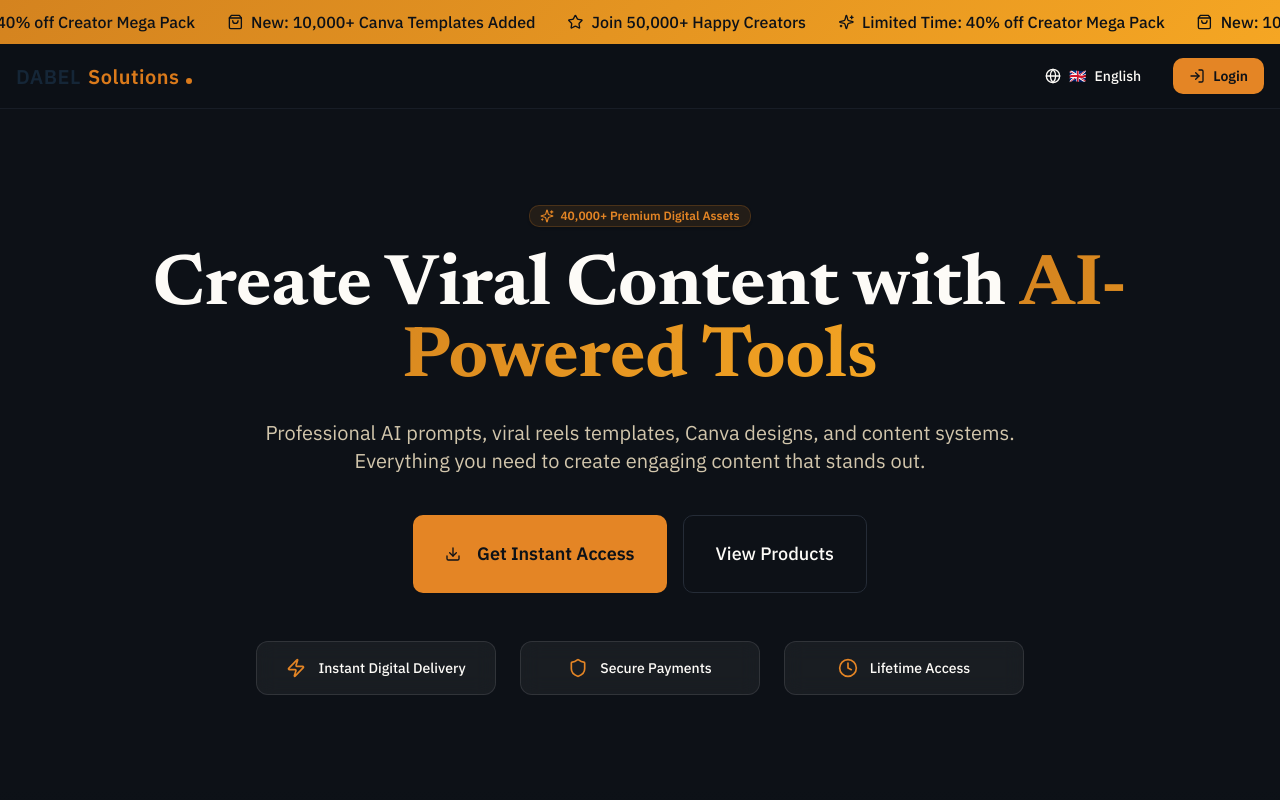
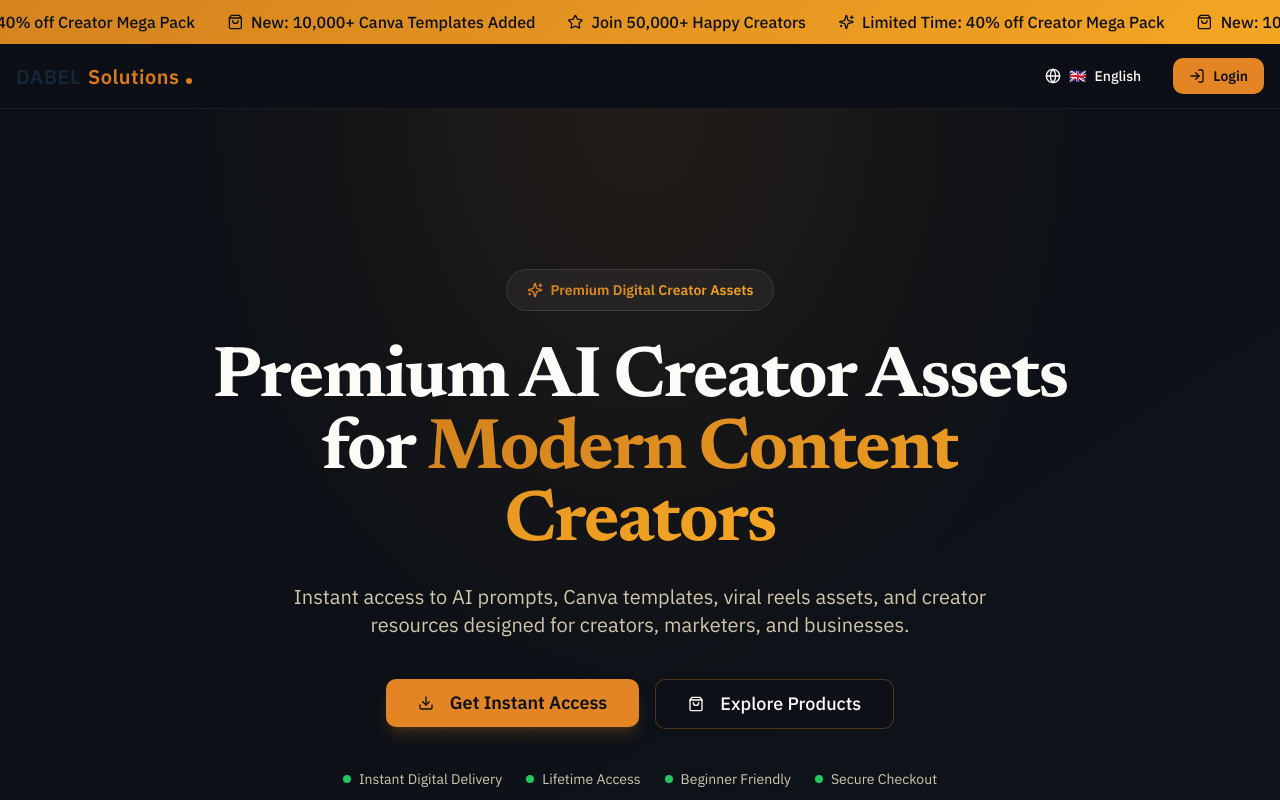
Before and after one commit to Usamaqur12/sg-800e0f93-fb1b-4fa9-9ce5-03e6289fd30c-1778894677, a Next.js app: page / in a window 1280 px wide. Shown: the top 800 px of the page. Built offline with nearby package versions, Linux system fonts and the light colour scheme.

Commit message:
feat(ui): redesign homepage hero section

```diff
--- a/src/pages/index.tsx
+++ b/src/pages/index.tsx
@@ -36,11 +36,44 @@ import {
 } from "lucide-react";
 
 export default function Home() {
+  const products = [
+    {
+      icon: Brain,
+      title: "AI Prompt Packs",
+      description: "Battle-tested prompts for ChatGPT, Claude, and Midjourney to create engaging content instantly"
+    },
+    {
+      icon: Video,
+      title: "Viral Reels Templates",
+      description: "Proven Instagram Reels and TikTok templates that drive engagement and views"
+    },
+    {
+      icon: Palette,
+      title: "Canva Templates",
+      description: "Professional designs for social media, presentations, and marketing materials"
+    },
+    {
+      icon: Target,
+      title: "Content Hook Packs",
+      description: "Scroll-stopping hooks and captions that capture attention and drive engagement"
+    },
+    {
+      icon: Lightbulb,
+      title: "AI Automation Resources",
+      description: "Workflows and systems to automate your content creation process"
+    },
+    {
+      icon: Instagram,
+      title: "Social Media Systems",
+      description: "Complete content calendars and posting strategies for consistent growth"
+    }
+  ];
+
   return (
     <>
       <SEO
-        title="DABEL AI - Premium AI Digital Products for Content Creators"
-        description="AI prompts, viral reels templates, Canva designs, and content creation tools. Instant access to 40,000+ premium assets for creators and marketers."
+        title="DABEL AI - Premium AI Creator Assets"
+        description="Instant access to AI prompts, Canva templates, viral reels assets, and creator resources designed for creators, marketers, and businesses."
         image="/og-image.png"
       />
 
@@ -48,62 +81,80 @@ export default function Home() {
 
       <div className="min-h-screen bg-background">
         {/* Hero Section */}
-        <section className="container py-16 md:py-24">
-          <div className="max-w-5xl mx-auto text-center">
-            <Badge className="mb-6 bg-accent/10 text-accent hover:bg-accent/20 border-accent/20">
-              <Sparkles className="w-3.5 h-3.5 mr-1.5" />
-              40,000+ Premium Digital Assets
-            </Badge>
+        <section className="relative overflow-hidden">
+          {/* Background Gradient */}
+          <div className="absolute inset-0 bg-gradient-to-br from-background via-background to-card/50" />
+          <div className="absolute inset-0 bg-[radial-gradient(ellipse_at_top,_var(--tw-gradient-stops))] from-accent/10 via-transparent to-transparent" />
 
-            <h1 className="font-serif text-4xl md:text-6xl lg:text-7xl font-bold text-foreground mb-6 leading-tight">
-              Create Viral Content with{" "}
+          <div className="container relative py-24 md:py-32 lg:py-40">
+            <div className="max-w-4xl mx-auto text-center">
+              {/* Premium Badge */}
+              <div className="inline-flex items-center gap-2 glass-effect px-5 py-2.5 rounded-full text-sm font-semibold mb-8 border border-accent/20 hover:border-accent/40 transition-colors animate-fade-in">
+                <Sparkles className="w-4 h-4 text-accent" />
                 <span className="bg-gradient-primary bg-clip-text text-transparent">
-                AI-Powered Tools
+                  Premium Digital Creator Assets
+                </span>
+              </div>
+
+              {/* Main Headline */}
+              <h1 className="font-serif text-4xl md:text-6xl lg:text-7xl font-bold text-foreground mb-6 leading-tight tracking-tight animate-fade-in-up">
+                Premium AI Creator Assets for{" "}
+                <span className="bg-gradient-primary bg-clip-text text-transparent">
+                  Modern Content Creators
                 </span>
               </h1>
 
-            <p className="text-lg md:text-xl text-muted-foreground mb-10 leading-relaxed max-w-3xl mx-auto">
-              Professional AI prompts, viral reels templates, Canva designs, and content systems.
-              Everything you need to create engaging content that stands out.
+              {/* Subheadline */}
+              <p className="text-lg md:text-xl text-muted-foreground mb-10 leading-relaxed max-w-3xl mx-auto animate-fade-in-up" style={{ animationDelay: "0.1s" }}>
+                Instant access to AI prompts, Canva templates, viral reels assets, and creator resources designed for creators, marketers, and businesses.
               </p>
 
               {/* CTA Buttons */}
-            <div className="flex flex-col sm:flex-row gap-4 justify-center mb-12">
+              <div className="flex flex-col sm:flex-row gap-4 justify-center mb-10 animate-fade-in-up" style={{ animationDelay: "0.2s" }}>
                 <Button
                   size="lg"
                   variant="accent"
-                className="text-lg px-8 py-6 h-auto"
-                onClick={() => window.open("https://whop.com/joined/dabel-solutions/", "_blank")}
+                  className="text-lg px-8 py-6 shadow-lg shadow-accent/20 hover:shadow-accent/30 transition-all group"
+                  onClick={() => window.scrollTo({ top: document.getElementById("products")?.offsetTop || 0, behavior: "smooth" })}
                 >
-                <Download className="w-5 h-5 mr-2" />
+                  <Download className="w-5 h-5 mr-2 group-hover:animate-pulse" />
                   Get Instant Access
                 </Button>
                 <Button
                   size="lg"
                   variant="outline"
-                className="text-lg px-8 py-6 h-auto border-border hover:border-accent"
-                onClick={() => document.getElementById('products')?.scrollIntoView({ behavior: 'smooth' })}
+                  className="text-lg px-8 py-6 border-accent/30 hover:bg-accent/10 hover:border-accent/50 transition-all"
+                  onClick={() => window.scrollTo({ top: document.getElementById("products")?.offsetTop || 0, behavior: "smooth" })}
                 >
-                View Products
+                  <ShoppingBag className="w-5 h-5 mr-2" />
+                  Explore Products
                 </Button>
               </div>
 
               {/* Trust Badges */}
-            <div className="grid grid-cols-1 sm:grid-cols-3 gap-6 max-w-3xl mx-auto">
-              <div className="flex items-center justify-center gap-3 glass-effect rounded-lg p-4">
-                <Zap className="w-5 h-5 text-accent flex-shrink-0" />
-                <span className="text-sm font-medium text-foreground">Instant Digital Delivery</span>
+              <div className="flex flex-wrap items-center justify-center gap-6 text-sm text-muted-foreground animate-fade-in-up" style={{ animationDelay: "0.3s" }}>
+                <div className="flex items-center gap-2 group cursor-default">
+                  <div className="w-2 h-2 rounded-full bg-green-500 group-hover:animate-pulse-glow" />
+                  <span className="group-hover:text-foreground transition-colors">Instant Digital Delivery</span>
                 </div>
-              <div className="flex items-center justify-center gap-3 glass-effect rounded-lg p-4">
-                <Shield className="w-5 h-5 text-accent flex-shrink-0" />
-                <span className="text-sm font-medium text-foreground">Secure Payments</span>
+                <div className="flex items-center gap-2 group cursor-default">
+                  <div className="w-2 h-2 rounded-full bg-green-500 group-hover:animate-pulse-glow" />
+                  <span className="group-hover:text-foreground transition-colors">Lifetime Access</span>
                 </div>
-              <div className="flex items-center justify-center gap-3 glass-effect rounded-lg p-4">
-                <Clock className="w-5 h-5 text-accent flex-shrink-0" />
-                <span className="text-sm font-medium text-foreground">Lifetime Access</span>
+                <div className="flex items-center gap-2 group cursor-default">
+                  <div className="w-2 h-2 rounded-full bg-green-500 group-hover:animate-pulse-glow" />
+                  <span className="group-hover:text-foreground transition-colors">Beginner Friendly</span>
+                </div>
+                <div className="flex items-center gap-2 group cursor-default">
+                  <div className="w-2 h-2 rounded-full bg-green-500 group-hover:animate-pulse-glow" />
+                  <span className="group-hover:text-foreground transition-colors">Secure Checkout</span>
                 </div>
               </div>
             </div>
+          </div>
+
+          {/* Bottom Fade */}
+          <div className="absolute bottom-0 left-0 right-0 h-32 bg-gradient-to-t from-background to-transparent" />
         </section>
 
         {/* What You Get Section */}
```
Lines whose indentation alone changed are shown as unchanged.
